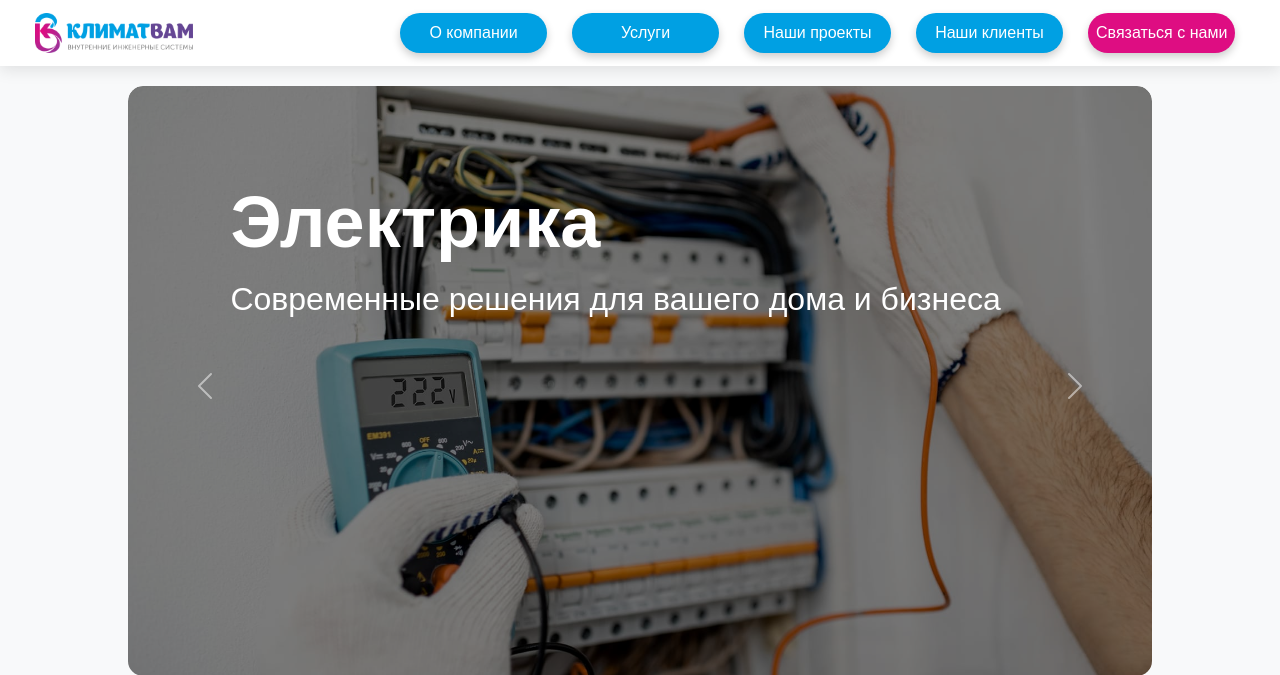
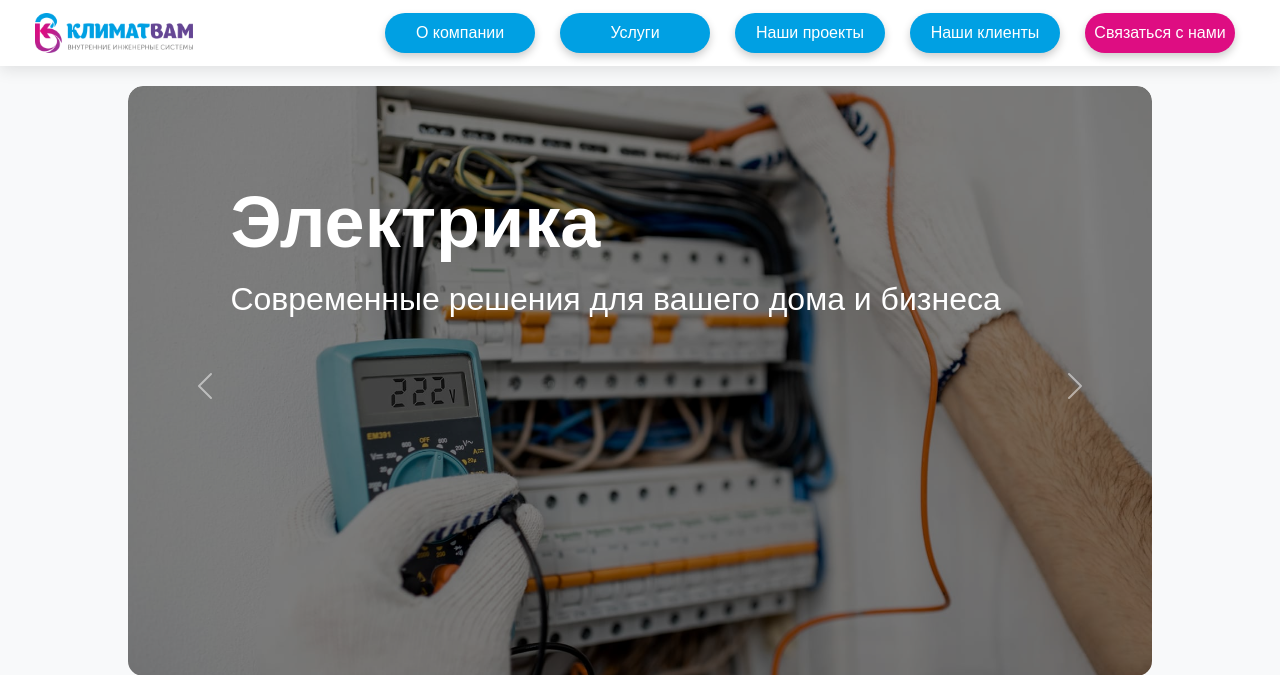
Before and after one commit to cofedish/klimat-ne-vam, a Flask app: page / in a window 1280 px wide. Shown: the top 675 px of the page. Run offline with Flask 3, Linux system fonts and the light colour scheme.

Commit message:
вроде навигации стало лучше

```diff
--- a/static/css/navigate.css
+++ b/static/css/navigate.css
@@ -28,7 +28,6 @@ body {
     width: 100%;
 }
 
-/* Общие стили для навигации */
 .nav-link {
     background-color: #00a0e3;
     color: white !important;
@@ -39,7 +38,11 @@ body {
     text-align: center;
     box-shadow: 0 4px 8px rgba(0, 0, 0, 0.2);
     white-space: nowrap;
+    width: 150px;
+    display: inline-block;
+    box-sizing: border-box;
 }
+
 
 .nav-link:hover {
     background-color: #0088c3;
```
